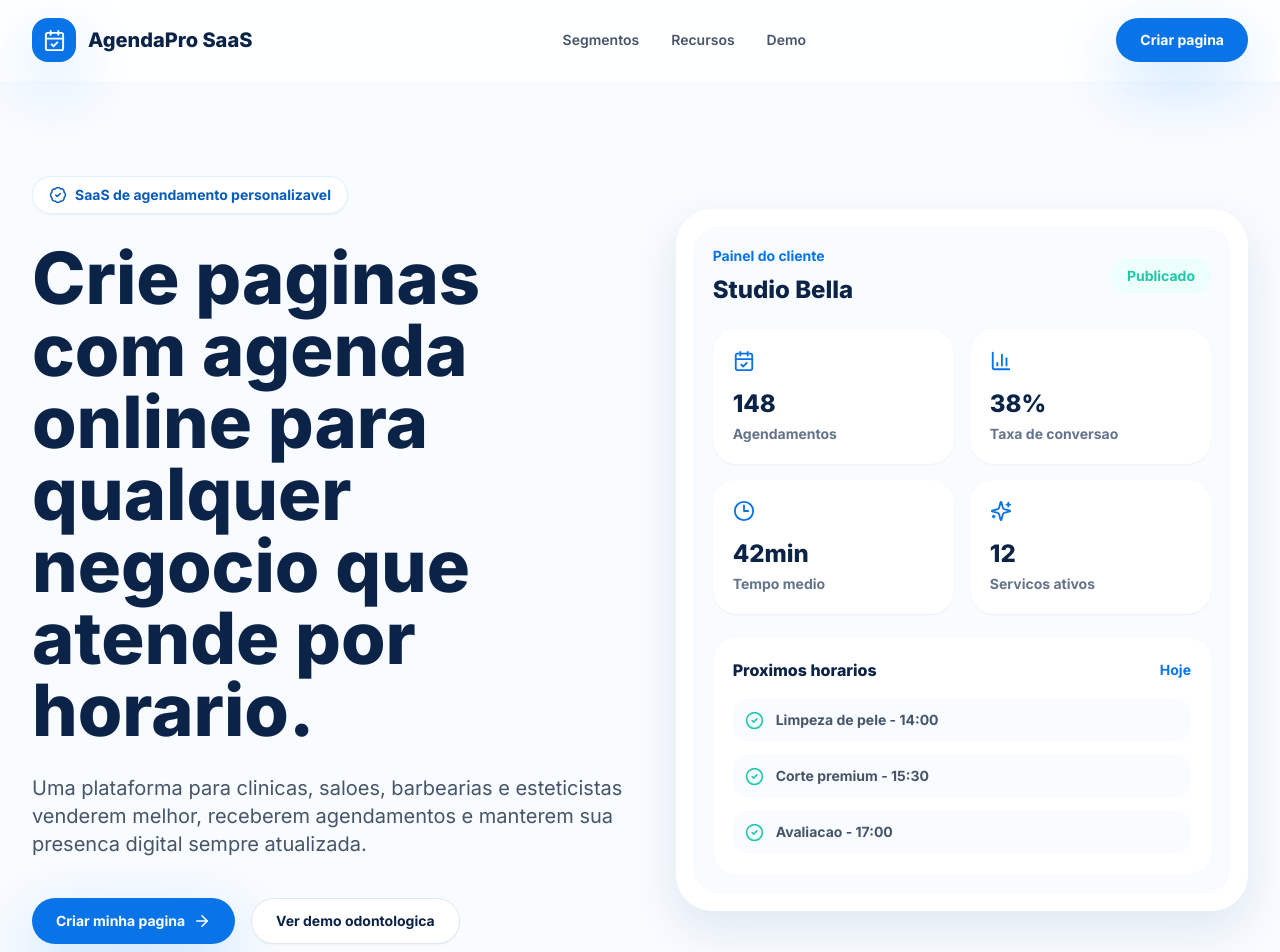
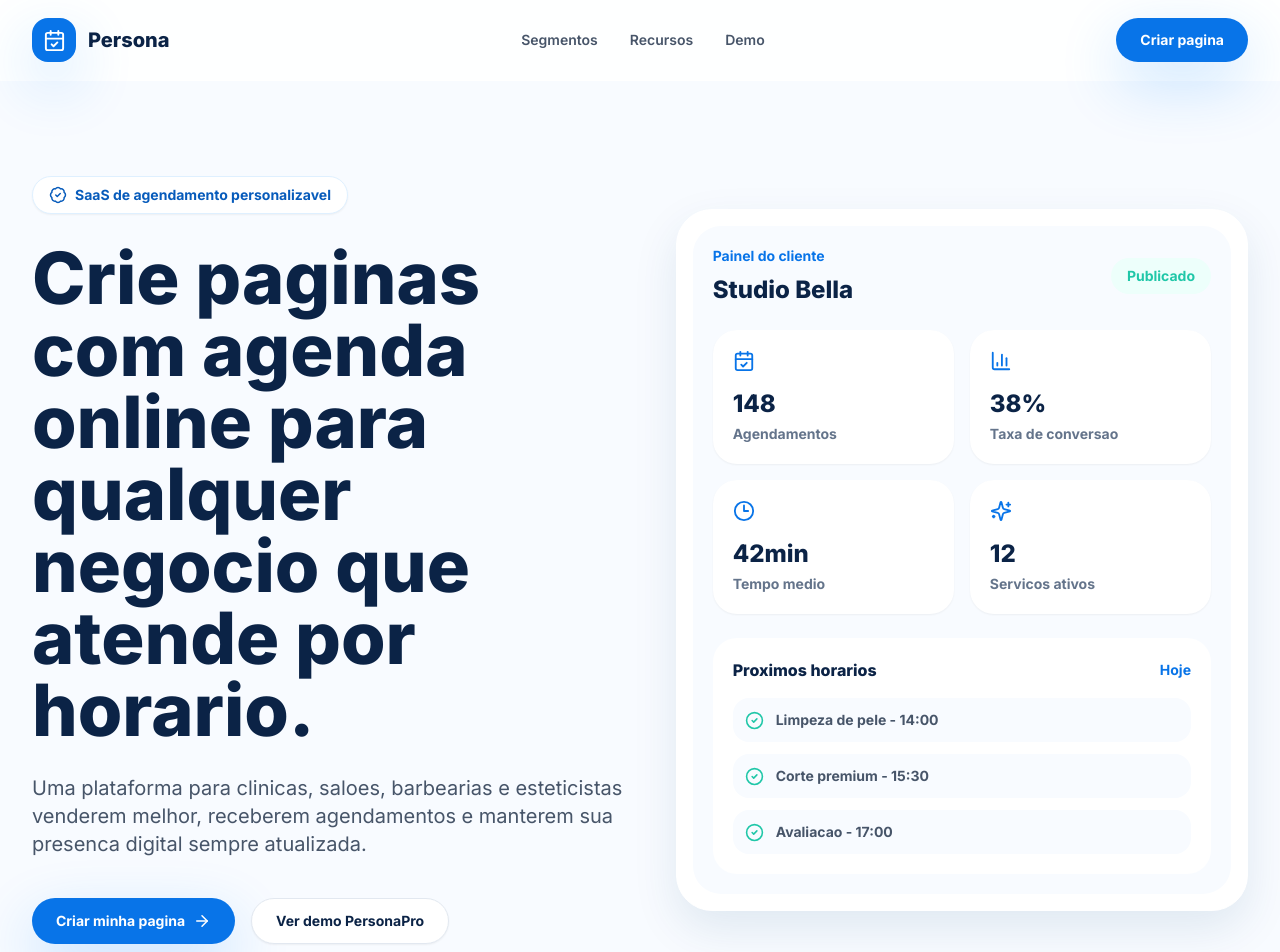
Before and after one commit to rafaelbalbinoprojetos/persona, a React (Vite) app: page / in a window 1280 px wide. Shown: the top 952 px of the page. Built offline with nearby package versions, Linux system fonts and the light colour scheme; no server answers.

Commit message:
Fix PersonaPro routes and Vercel rewrites

```diff
--- a/src/App.jsx
+++ b/src/App.jsx
@@ -24,7 +24,12 @@ export default function App() {
     );
   }
 
-  if (pathname === '/demo/sorrisopro' || pathname === '/sorrisopro') {
+  if (
+    pathname === '/demo/personapro'
+    || pathname === '/personapro'
+    || pathname === '/demo/sorrisopro'
+    || pathname === '/sorrisopro'
+  ) {
     return <ClientLanding />;
   }
 
--- a/src/components/FinalCTA.jsx
+++ b/src/components/FinalCTA.jsx
@@ -14,7 +14,7 @@ export default function FinalCTA() {
               Pronto para apresentar sua clinica com a experiencia premium que seus pacientes esperam?
             </h2>
             <p className="mt-5 max-w-2xl text-lg leading-8 text-blue-100">
-              Use a primeira versao da SorrisoPro como base para uma landing page real, conectada a agenda, profissionais e depoimentos do banco de dados.
+              Use a primeira versao da PersonaPro como base para uma landing page real, conectada a agenda, profissionais e depoimentos do banco de dados.
             </p>
           </div>
 
--- a/src/components/Footer.jsx
+++ b/src/components/Footer.jsx
@@ -55,7 +55,7 @@ export default function Footer() {
         </div>
 
         <div className="mt-12 flex flex-col gap-4 border-t border-slate-100 pt-6 text-sm font-semibold text-slate-500 sm:flex-row sm:items-center sm:justify-between">
-          <p>© 2026 SorrisoPro. Todos os direitos reservados.</p>
+          <p>© 2026 PersonaPro. Todos os direitos reservados.</p>
           <p>Landing page SaaS pronta para evoluir.</p>
         </div>
       </div>
--- a/src/components/Header.jsx
+++ b/src/components/Header.jsx
@@ -5,7 +5,7 @@ export default function Header() {
   return (
     <header className="fixed inset-x-0 top-0 z-50 border-b border-white/70 bg-white/85 backdrop-blur-xl">
       <nav className="section-shell flex h-20 items-center justify-between">
-        <a href="#top" className="flex items-center gap-3" aria-label="Inicio SorrisoPro">
+        <a href="#top" className="flex items-center gap-3" aria-label="Inicio PersonaPro">
           <span className="grid h-11 w-11 place-items-center rounded-2xl bg-brand-600 text-white shadow-glow">
             <Smile size={24} />
           </span>
--- a/src/data/landingData.js
+++ b/src/data/landingData.js
@@ -15,7 +15,7 @@ import {
 } from 'lucide-react';
 
 export const clinic = {
-  name: 'SorrisoPro',
+  name: 'PersonaPro',
   tagline: 'Odontologia premium com agenda inteligente',
   phone: '(11) 99876-4321',
   whatsapp: '(11) 99876-4321',
@@ -151,7 +151,7 @@ export const faqs = [
     answer: 'Sim. A plataforma permite escolher servico, profissional, data e horario disponivel para confirmar a avaliacao.',
   },
   {
-    question: 'A SorrisoPro envia lembretes de consulta?',
+    question: 'A PersonaPro envia lembretes de consulta?',
     answer: 'Sim. Os lembretes podem ser enviados por WhatsApp, e-mail e notificacoes conforme a preferencia do paciente.',
   },
   {
--- a/src/pages/OnboardingPage.jsx
+++ b/src/pages/OnboardingPage.jsx
@@ -240,9 +240,9 @@ export default function OnboardingPage() {
             <span className="grid h-11 w-11 place-items-center rounded-2xl bg-brand-600 text-white shadow-glow">
               <CalendarCheck size={23} />
             </span>
-            <span className="text-xl font-extrabold">AgendaPro SaaS</span>
+            <span className="text-xl font-extrabold">Persona</span>
           </a>
-          <a href="/demo/sorrisopro" className="hidden text-sm font-bold text-brand-600 sm:inline-flex">Ver demo</a>
+          <a href="/demo/personapro" className="hidden text-sm font-bold text-brand-600 sm:inline-flex">Ver demo</a>
         </nav>
       </header>
 
--- a/src/pages/SaaSHome.jsx
+++ b/src/pages/SaaSHome.jsx
@@ -78,8 +78,8 @@ export default function SaaSHome() {
                   Criar minha pagina
                   <ArrowRight size={18} />
                 </a>
-                <a href="/demo/sorrisopro" className="pill-button border border-slate-200 bg-white text-brand-900 shadow-sm hover:-translate-y-1 hover:border-brand-200 hover:text-brand-600">
-                  Ver demo odontologica
+                <a href="/demo/personapro" className="pill-button border border-slate-200 bg-white text-brand-900 shadow-sm hover:-translate-y-1 hover:border-brand-200 hover:text-brand-600">
+                  Ver demo PersonaPro
                 </a>
               </div>
             </div>
@@ -199,12 +199,12 @@ function SaaSHeader() {
           <span className="grid h-11 w-11 place-items-center rounded-2xl bg-brand-600 text-white shadow-glow">
             <CalendarCheck size={23} />
           </span>
-          <span className="text-xl font-extrabold">AgendaPro SaaS</span>
+          <span className="text-xl font-extrabold">Persona</span>
         </a>
         <div className="hidden items-center gap-8 lg:flex">
           <a href="#segmentos" className="text-sm font-semibold text-slate-600 hover:text-brand-600">Segmentos</a>
           <a href="#recursos" className="text-sm font-semibold text-slate-600 hover:text-brand-600">Recursos</a>
-          <a href="/demo/sorrisopro" className="text-sm font-semibold text-slate-600 hover:text-brand-600">Demo</a>
+          <a href="/demo/personapro" className="text-sm font-semibold text-slate-600 hover:text-brand-600">Demo</a>
         </div>
         <a href="/onboarding" className="pill-button bg-brand-600 text-white shadow-glow hover:bg-brand-700">Criar pagina</a>
       </nav>
```
Also changed, not shown: vercel.json (added).
